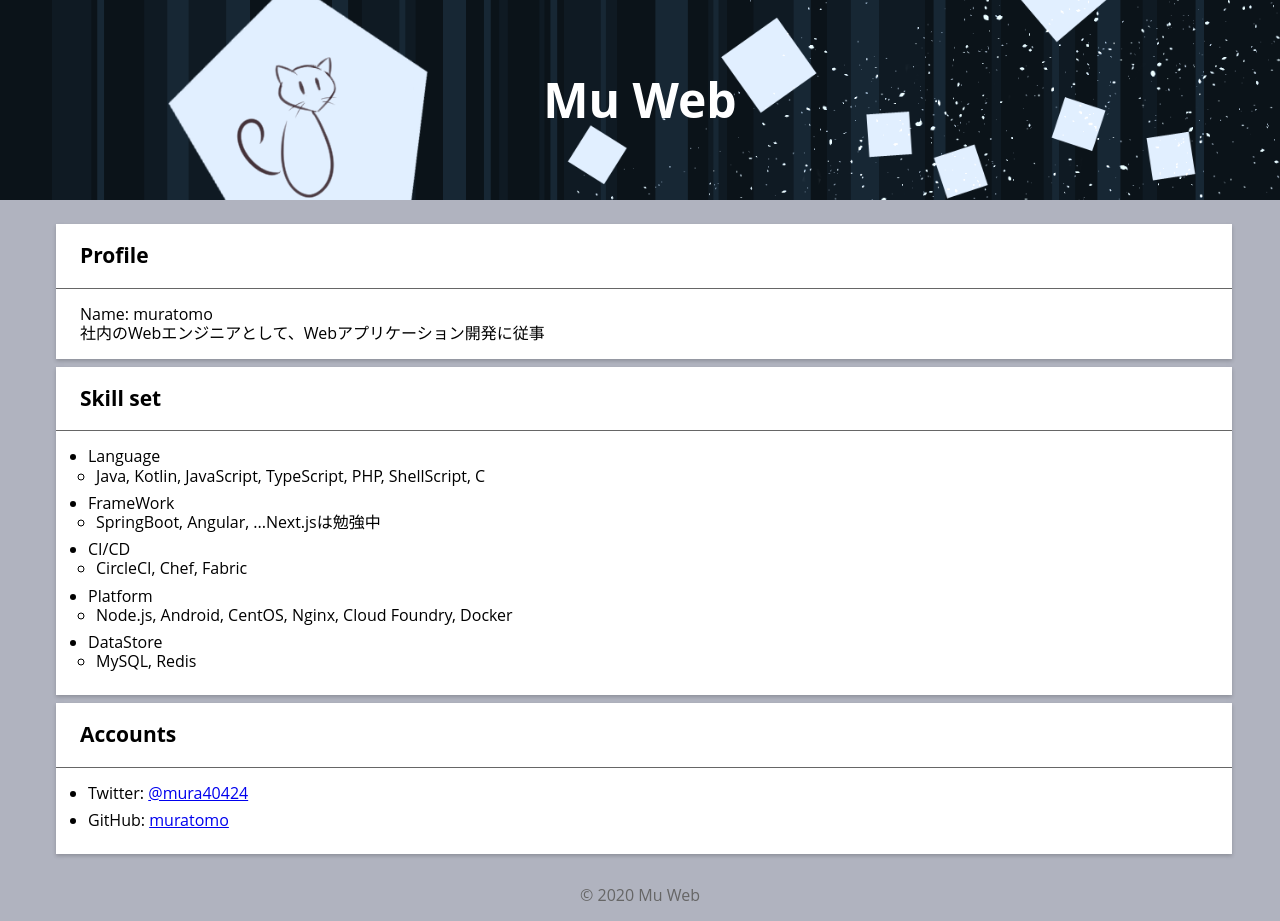
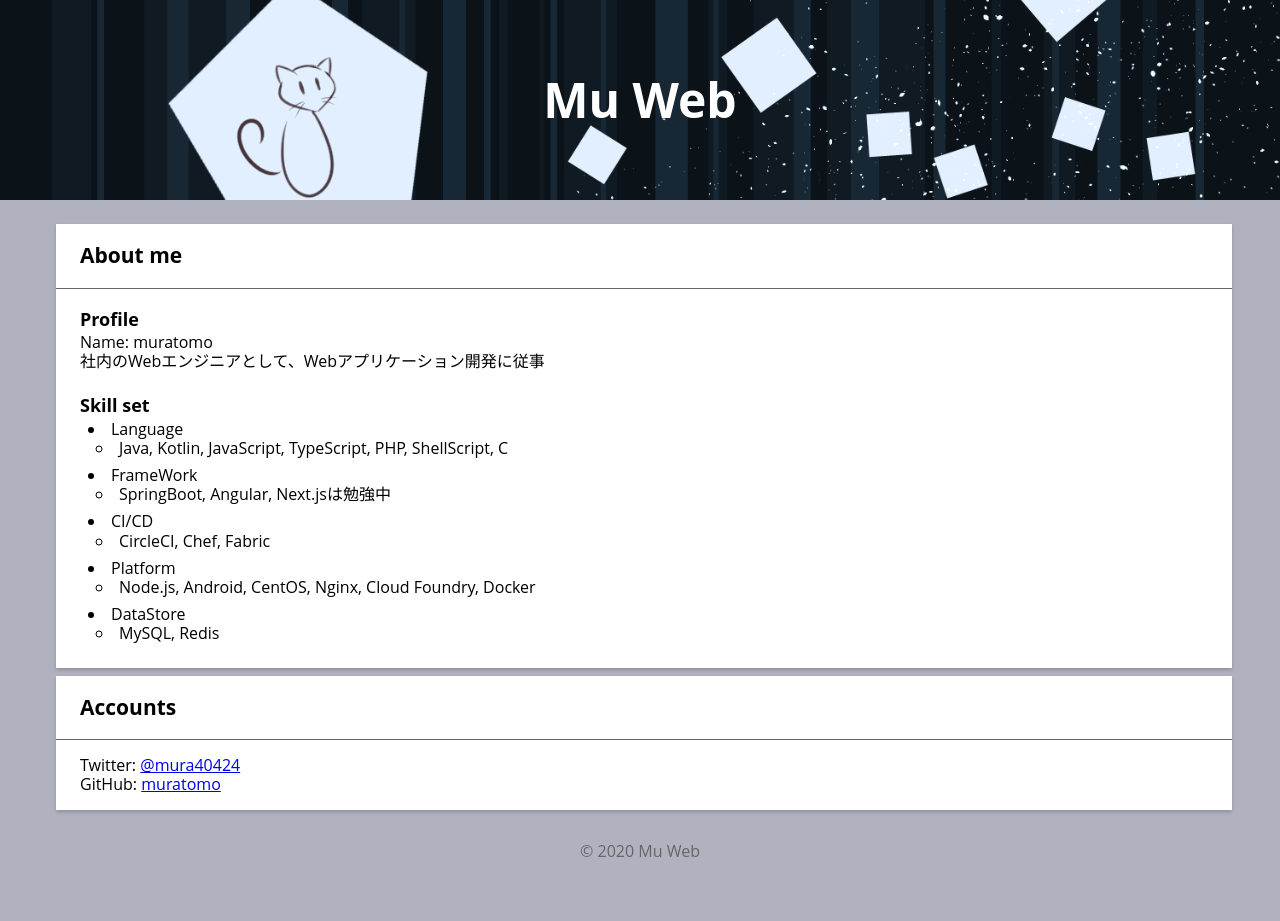
Before and after one commit to muratomo/mu-web, a Next.js app in the folder app/: page /about in a window 1280 px wide. After the commit the page ends 878 px from the top, so only its background shows below. Built offline with nearby package versions, Linux system fonts and the light colour scheme.

Commit message:
Update about page (#41)
* modify contents

* update list style

```diff
--- a/app/src/pages/about/index.tsx
+++ b/app/src/pages/about/index.tsx
@@ -5,15 +5,13 @@ import Footer from '../../components/footer';
 
 const profile: JSX.Element = <div className="main-content">
   <div className="mu-card mu-card--1of1">
-    <div className="mu-card__headline"><h5>Profile</h5></div>
+    <div className="mu-card__headline"><h5>About me</h5></div>
     <div className="mu-card__content">
+      <h6>Profile</h6>
       <p>Name: muratomo</p>
       <p>社内のWebエンジニアとして、Webアプリケーション開発に従事</p>
-    </div>
-  </div>
-  <div className="mu-card mu-card--1of1">
-    <div className="mu-card__headline"><h5>Skill set</h5></div>
-    <div className="mu-card__content">
+      <br />
+      <h6>Skill set</h6>
       <ul className="mu-list">
         <li>Language
           <ul className="mu-list">
@@ -22,7 +20,7 @@ const profile: JSX.Element = <div className="main-content">
         </li>
         <li>FrameWork
           <ul className="mu-list">
-            <li>SpringBoot, Angular, ...Next.jsは勉強中</li>
+            <li>SpringBoot, Angular, Next.jsは勉強中</li>
           </ul>
         </li>
         <li>CI/CD
@@ -46,10 +44,8 @@ const profile: JSX.Element = <div className="main-content">
   <div className="mu-card mu-card--1of1">
     <div className="mu-card__headline"><h5>Accounts</h5></div>
     <div className="mu-card__content">
-      <ul className="mu-list">
-        <li>Twitter: <a href="https://twitter.com/mura40424">@mura40424</a></li>
-        <li>GitHub: <a href="https://github.com/muratomo">muratomo</a></li>
-      </ul>
+      <p>Twitter: <a href="https://twitter.com/mura40424">@mura40424</a></p>
+      <p>GitHub: <a href="https://github.com/muratomo">muratomo</a></p>
     </div>
   </div>
 </div>;
--- a/app/src/style/component/_list.scss
+++ b/app/src/style/component/_list.scss
@@ -1,4 +1,6 @@
 .mu-list {
+  list-style-position: inside;
+
   > li {
     margin: 0px 0px $margin $margin;
   }
```
